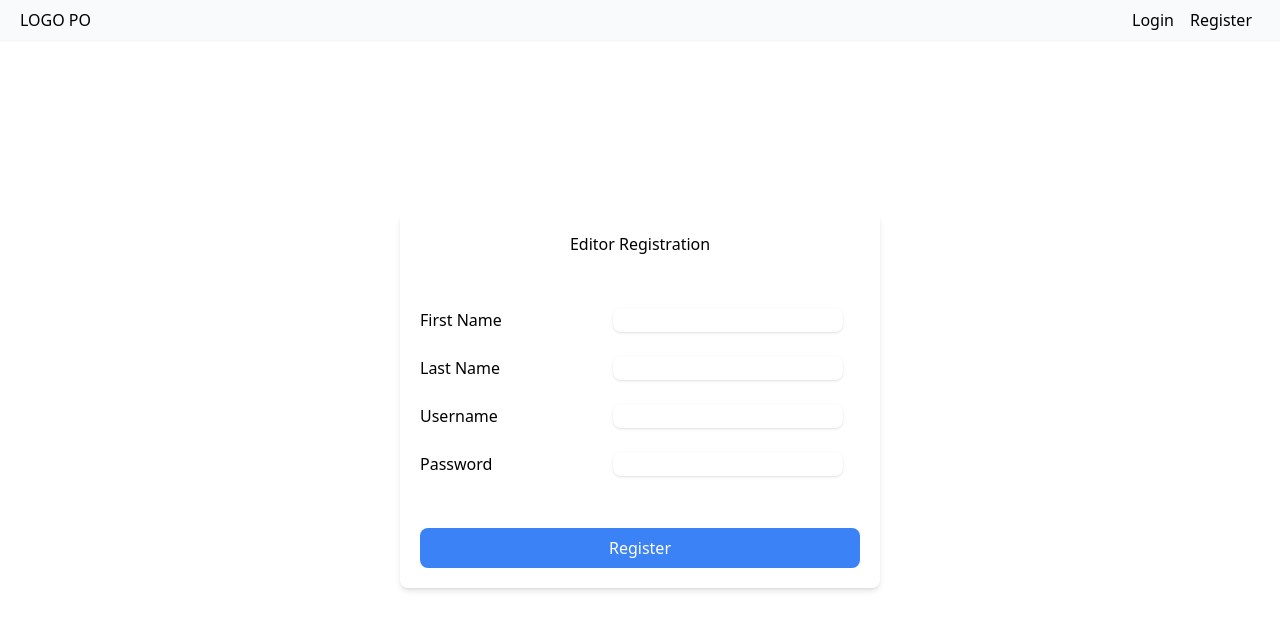
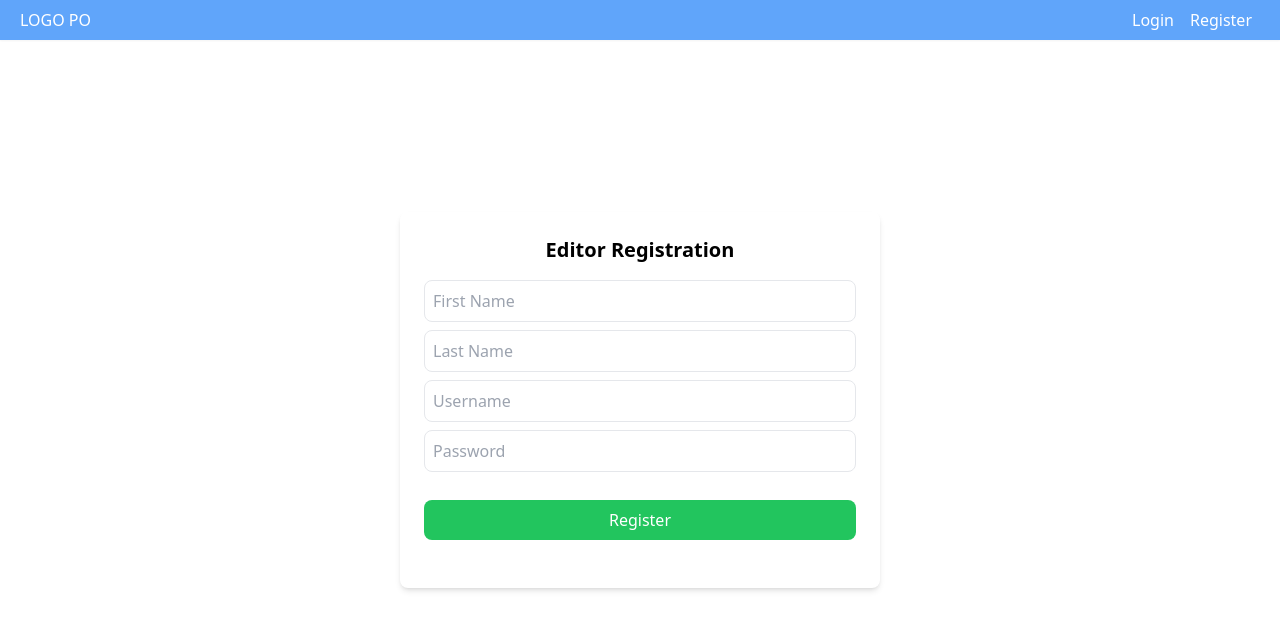
Before and after one commit to mrchaser24/ArchIntelDevExam, a Vue app in the folder vue-project/: page /register in a window 1280 px wide. Shown: the top 630 px of the page. Built offline with nearby package versions, Linux system fonts and the light colour scheme.

Commit message:
Make button, div, text to consistent for uniform design

```diff
--- a/vue-project/src/components/LoginForm.vue
+++ b/vue-project/src/components/LoginForm.vue
@@ -1,52 +1,68 @@
 <template>
-  <div class="m-auto sm:w-11/12 lg:w-2/4 p-5 rounded-lg shadow-md">
-    <div class="title w-full text-center mb-10">{{ title }}</div>
-    <div class="form">
-      <div class="flex justify-between py-3 ">
-        <div class="label">Username</div>
-        <div>
-          <input class="ml-1 shadow w-11/12 px-2 rounded-lg" :class="usernameHint? 'border border-red-600':''" v-model="user.username">
-          <div class="text-sm text-red-600 ml-1" v-if="usernameHint">Username is required!</div>
+  <div class="m-auto w-3/4 p-6 rounded-lg shadow-md">
+    <h2 class="text-xl font-semibold mb-4 text-center">
+      {{ title }}
+    </h2>
+
+    <form @submit.prevent="login" class="mb-6">
+      <div>
+        <input
+          placeholder="Username"
+          :class="usernameHint ? 'border border-red-600' : ''"
+          class="border p-2 mb-2 w-full rounded-lg"
+          v-model="user.username"
+        />
+        <div class="text-sm text-red-600 ml-1" v-if="usernameHint">
+          Username is required!
         </div>
       </div>
-      <div class="flex justify-between py-3 ">
-        <div class="label">Password</div>
-        <div>
-          <input class="ml-1 shadow w-11/12 px-2 rounded-lg" :class="passwordHint? 'border border-red-600':''" type="password" v-model="user.password">
-          <div class="text-sm text-red-600 ml-1" v-if="usernameHint">Username is required!</div>
+      <div>
+        <input
+          placeholder="Password"
+          :class="passwordHint ? 'border border-red-600' : ''"
+          class="border p-2 mb-2 w-full rounded-lg"
+          type="password"
+          v-model="user.password"
+        />
+        <div class="text-sm text-red-600 ml-1" v-if="passwordHint">
+          Username is required!
         </div>
       </div>
-      <button class="w-full bg-blue-500 text-white py-2 rounded-lg mt-10" @click="login()">Login</button>
-    </div>
+      <button
+        class="w-full bg-green-500 text-white py-2 rounded-lg mt-5"
+        @click="login()"
+      >
+        Login
+      </button>
+    </form>
   </div>
 </template>
 
 <script setup>
-import { ref } from 'vue';
-import { useAuthStore } from '@/stores/auth';
-import router from '@/router';
-const auth = useAuthStore()
+import { ref } from "vue";
+import { useAuthStore } from "@/stores/auth";
+import router from "@/router";
+const auth = useAuthStore();
 
 const props = defineProps({
   userType: String,
-  title: String
+  title: String,
 });
 const user = ref({
-  username: '',
-  password: ''
+  username: "",
+  password: "",
 });
 
-const usernameHint = ref(false)
-const passwordHint = ref(false)
+const usernameHint = ref(false);
+const passwordHint = ref(false);
 
-function login(){
-  usernameHint.value = false
-  usernameHint.value = false
-  if (!user.value.username) return usernameHint.value = true
-  if (!user.value.password) return passwordHint.value = true
-  auth.login(user.value.username, user.value.password, props.userType)
-  router.push('/')
-
+function login() {
+  usernameHint.value = false;
+  usernameHint.value = false;
+  if (!user.value.username) return (usernameHint.value = true);
+  if (!user.value.password) return (passwordHint.value = true);
+  auth.login(user.value.username, user.value.password, props.userType);
+  router.push("/");
 }
 </script>
 
--- a/vue-project/src/components/RegisterForm.vue
+++ b/vue-project/src/components/RegisterForm.vue
@@ -1,37 +1,49 @@
 <template>
-  <div class="m-auto w-3/4 p-5 rounded-lg shadow-md">
-    <div class="title w-full text-center mb-10">{{ title }}</div>
-    <div class="form">
-      <div class="flex justify-between py-3">
-        <div class="label">First Name</div>
-        <div>
-          <input class="ml-1 shadow w-11/12 px-2 rounded-lg" :class="firstnameHint ? 'border border-red-600' : ''" v-model="user.firstname">
-          <div class="text-sm text-red-600 ml-1" v-if="firstnameHint">First name is required!</div>
-        </div>
+  <div class="m-auto w-3/4 p-6 rounded-lg shadow-md">
+    <h2 class="text-xl font-semibold mb-4 text-center">
+      {{ title }}
+    </h2>
+
+    <form @submit.prevent="register" class="mb-6">
+      <div>
+        <input
+          v-model="user.firstname"
+          placeholder="First Name"
+          class="border p-2 mb-2 w-full rounded-lg"
+          :class="firstnameHint? 'border border-red-600':''"
+        />
+        <div class="text-sm text-red-600 ml-1" v-if="firstnameHint">Firstname is required!</div>
       </div>
-      <div class="flex justify-between py-3">
-        <div class="label">Last Name</div>
-        <div>
-          <input class="ml-1 shadow w-11/12 px-2 rounded-lg" :class="lastnameHint ? 'border border-red-600' : ''" v-model="user.lastname">
-          <div class="text-sm text-red-600 ml-1" v-if="lastnameHint">Last name is required!</div>
-        </div>
+      <div>
+        <input
+          v-model="user.lastname"
+          placeholder="Last Name"
+          class="border p-2 mb-2 w-full rounded-lg"
+          :class="lastnameHint? 'border border-red-600':''"
+        />
+        <div class="text-sm text-red-600 ml-1" v-if="lastnameHint">Lastname is required!</div>
       </div>
-      <div class="flex justify-between py-3">
-        <div class="label">Username</div>
-        <div>
-          <input class="ml-1 shadow w-11/12 px-2 rounded-lg" :class="usernameHint ? 'border border-red-600' : ''" v-model="user.username">
-          <div class="text-sm text-red-600 ml-1" v-if="usernameHint">Username is required!</div>
-        </div>
+      <div>
+        <input
+          v-model="user.username"
+          placeholder="Username"
+          class="border p-2 mb-2 w-full rounded-lg"
+          :class="usernameHint? 'border border-red-600':''"
+        />
+        <div class="text-sm text-red-600 ml-1" v-if="usernameHint">Username is required!</div>
       </div>
-      <div class="flex justify-between py-3">
-        <div class="label">Password</div>
-        <div>
-          <input class="ml-1 shadow w-11/12 px-2 rounded-lg" :class="passwordHint ? 'border border-red-600' : ''" type="password" v-model="user.password">
-          <div class="text-sm text-red-600 ml-1" v-if="passwordHint">Password is required!</div>
-        </div>
+      <div>
+        <input
+          v-model="user.password"
+          placeholder="Password"
+          type="password"
+          class="border p-2 mb-2 w-full rounded-lg"
+          :class="passwordHint? 'border border-red-600':''"
+        />
+        <div class="text-sm text-red-600 ml-1" v-if="passwordHint">Password is required!</div>
       </div>
-      <button class="w-full bg-blue-500 text-white py-2 rounded-lg mt-10" @click="register()">Register</button>
-    </div>
+      <button class="w-full bg-green-500 text-white py-2 rounded-lg mt-5" @click="register()">Register</button>
+    </form>
   </div>
 </template>
 
--- a/vue-project/src/components/dashboard/UserForm.vue
+++ b/vue-project/src/components/dashboard/UserForm.vue
@@ -3,46 +3,60 @@
     v-if="isOpen"
     class="fixed inset-0 bg-gray-600 bg-opacity-50 flex items-center justify-center"
   >
-    <div class="bg-white p-6 rounded shadow-lg w-1/2">
-      <h2 class="text-xl font-semibold mb-4">
+    <div class="bg-white p-6 rounded-lg shadow-md w-1/2">
+      <h2 class="text-xl font-semibold mb-4 text-center">
         {{ isEdit ? "Edit User" : "Add User" }}
       </h2>
       <form @submit.prevent="handleSubmit" class="mb-6">
+        <div>
           <input
             v-model="userData.Firstname"
             placeholder="First Name"
-          required
-          class="border p-2 mb-2 w-full"
+            class="border p-2 mb-2 w-full rounded-lg"
+            :class="firstnameHint? 'border border-red-600':''"
           />
+          <div class="text-sm text-red-600 ml-1" v-if="firstnameHint">Firstname is required!</div>
+        </div>
+        <div>
           <input
             v-model="userData.Lastname"
             placeholder="Last Name"
-          required
-          class="border p-2 mb-2 w-full"
+            class="border p-2 mb-2 w-full rounded-lg"
+            :class="lastnameHint? 'border border-red-600':''"
           />
+          <div class="text-sm text-red-600 ml-1" v-if="lastnameHint">Lastname is required!</div>
+        </div>
+        <div>
           <input
             v-model="userData.username"
             placeholder="Username"
-          required
-          class="border p-2 mb-2 w-full"
+            class="border p-2 mb-2 w-full rounded-lg"
+            :class="usernameHint? 'border border-red-600':''"
           />
+          <div class="text-sm text-red-600 ml-1" v-if="usernameHint">Username is required!</div>
+        </div>
+        <div>
           <input
             v-model="userData.password"
+            placeholder="Password"
             type="password"
-          placeholder="Password"
-          required
-          class="border p-2 mb-2 w-full"
+            class="border p-2 mb-2 w-full rounded-lg"
+            :class="passwordHint? 'border border-red-600':''"
           />
-        <button type="submit" class="bg-blue-500 text-white p-2 rounded">
+          <div class="text-sm text-red-600 ml-1" v-if="passwordHint">Password is required!</div>
+        </div>
+        <div class="action float-end mt-5">
+          <button type="submit" class="bg-green-500 text-white p-2 rounded">
             {{ isEdit ? "Save Changes" : "Add User" }}
           </button>
           <button
             @click="closeDialog"
             type="button"
-          class="bg-gray-500 text-white p-2 rounded ml-2"
+            class="bg-red-500 text-white p-2 rounded ml-2"
           >
             Cancel
           </button>
+        </div>
       </form>
     </div>
   </div>
@@ -58,8 +72,11 @@ const props = defineProps({
 });
 
 const emit = defineEmits(["submit", "close"]);
-
 const userData = ref({ ...props.user });
+const firstnameHint = ref(false)
+const lastnameHint = ref(false)
+const usernameHint = ref(false)
+const passwordHint = ref(false)
 
 watch(
   () => props.user,
@@ -69,6 +86,14 @@ watch(
 );
 
 function handleSubmit() {
+  firstnameHint.value = false
+  lastnameHint.value = false
+  usernameHint.value = false
+  passwordHint.value = false
+  if (!userData.value.Firstname) return firstnameHint.value = true
+  if (!userData.value.Lastname) return lastnameHint.value = true
+  if (!userData.value.username) return usernameHint.value = true
+  if (!userData.value.password) return passwordHint.value = true
   emit("submit", { ...userData.value });
 }
 
--- a/vue-project/src/components/header/HeaderAuth.vue
+++ b/vue-project/src/components/header/HeaderAuth.vue
@@ -1,5 +1,5 @@
 <template>
-  <div class="flex justify-between h-10 items-center px-5 fixed w-full shadow-sm bg-slate-50">
+  <div class="flex justify-between h-10 items-center px-5 fixed w-full shadow-sm bg-blue-400 text-white">
     <div class="logo-container">
       <RouterLink to="/">LOGO PO</RouterLink>
     </div>
@@ -14,7 +14,7 @@
       <div class="profile-img">
         <img class="cursor-pointer rounded-full m-2" src="https://picsum.photos/200" height="30px" width="30px" alt="profile image" @click="showDropdown()">
       </div>
-      <div v-if="showDropDown" class="absolute top-full right-0 bg-white w-32 rounded-lg shadow-lg">
+      <div v-if="showDropDown" class="absolute top-full right-0 bg-white w-32 rounded-lg shadow-lg text-black">
         <div class="p-3 cursor-pointer hover:bg-slate-100 rounded-lg">Edit User</div>
         <div class="p-3 cursor-pointer hover:bg-slate-100 rounded-lg" @click="clickLogout()">Logout</div>
       </div>
--- a/vue-project/src/components/header/HeaderUnAuth.vue
+++ b/vue-project/src/components/header/HeaderUnAuth.vue
@@ -1,5 +1,5 @@
 <template>
-  <div class="flex justify-between h-10 items-center px-5 fixed w-full shadow-sm bg-slate-50">
+  <div class="flex justify-between h-10 items-center px-5 fixed w-full shadow-sm bg-blue-400 text-white">
     <div class="logo-container">
       <RouterLink to="/">LOGO PO</RouterLink>
     </div>
```
Also changed, not shown: vue-project/src/components/dashboard/CompanyForm.vue (+54 -16 lines), vue-project/src/views/EditorDashboardView.vue (+10 -10 lines). Lines whose indentation alone changed are shown as unchanged.
